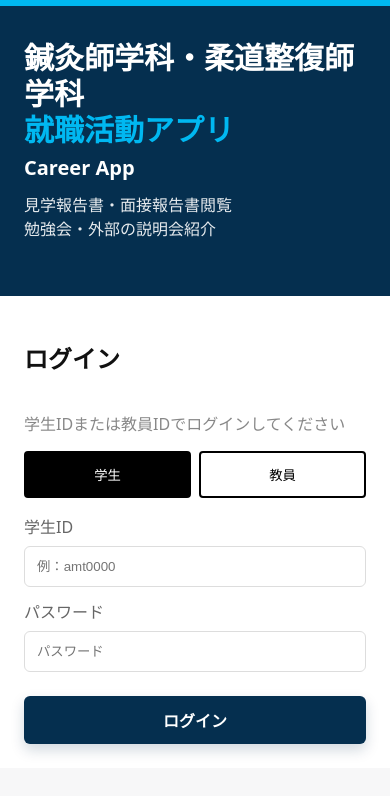
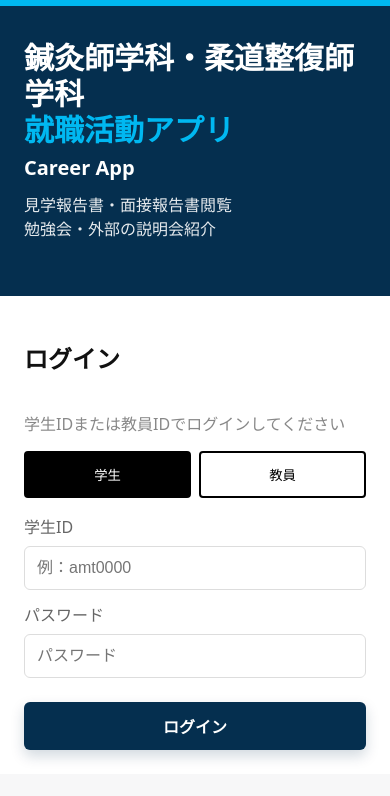
Before and after one commit to takemura-ty/AMTJTcareerapp, a Next.js app: page / in a window 390 px wide. Shown: the top 796 px of the page. Built offline with nearby package versions, Linux system fonts and the light colour scheme.

Commit message:
Prevent mobile login input zoom

```diff
--- a/styles/globals.css
+++ b/styles/globals.css
@@ -70,7 +70,7 @@ input,select,textarea{padding:8px;border-radius:6px;border:1px solid #ddd;width:
 .login-tabs button{flex:1;padding:12px;border-radius:4px;border:2px solid #000;background:transparent;cursor:pointer}
 .login-tabs button.active{background:#000;color:#fff}
 .login-form label{display:block;margin-bottom:8px;color:#666}
-.login-form input{width:100%;padding:12px;border-radius:6px;border:1px solid #ddd;margin-bottom:12px}
+.login-form input{width:100%;padding:12px;border-radius:6px;border:1px solid #ddd;margin-bottom:12px;font-size:16px}
 .login-cta{margin-top:12px}
 
 /* Student page band + panels */
```
